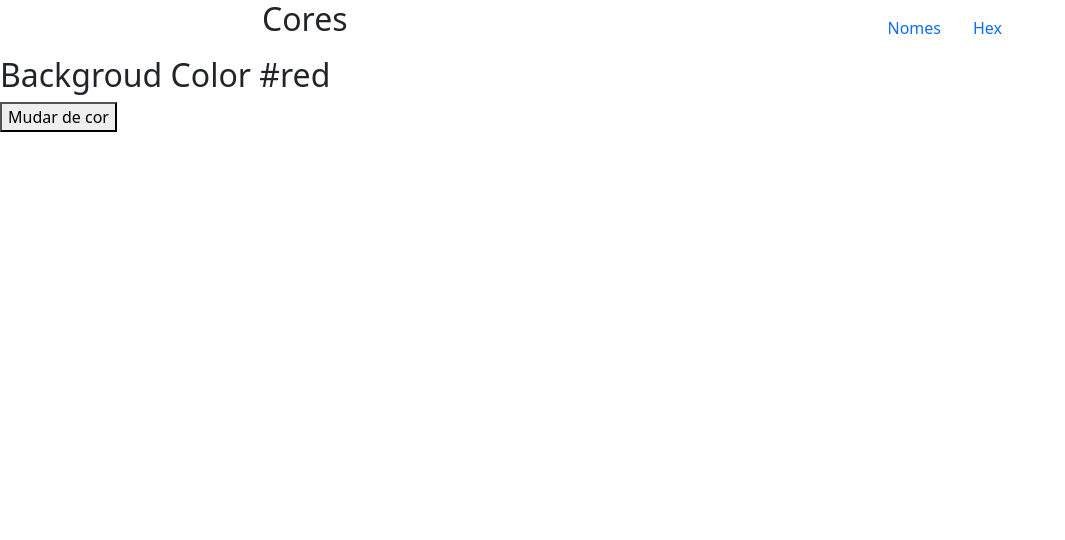
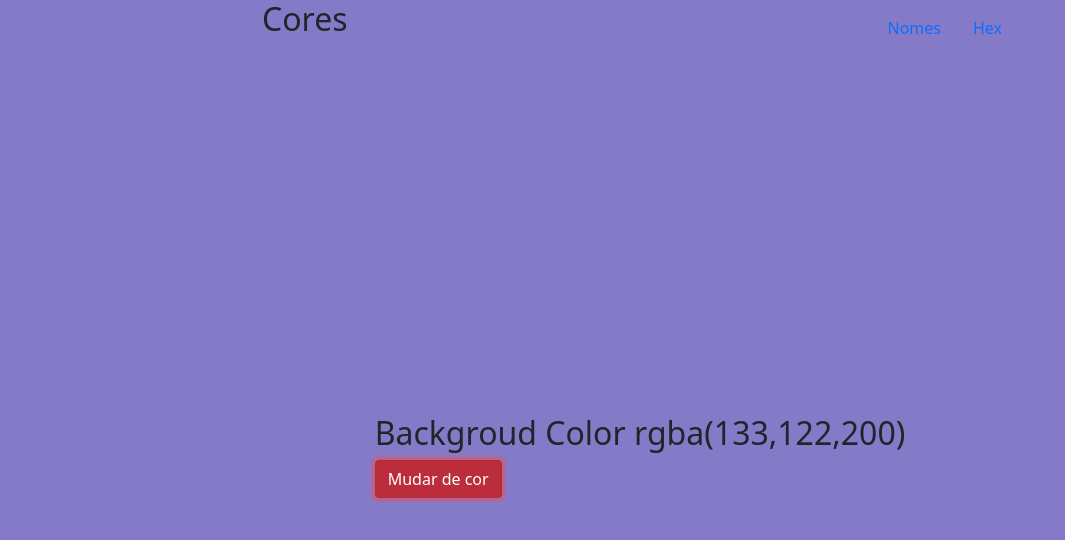
Before and after one commit to alissonsuassuna/mudando-cores-css, a plain HTML site: page index.html in a window 1280 px wide. Both pictures are taken after a click on the button "Mudar de cor". Shown: the whole page, without its empty margins (0-1065 px from the left). Drawn offline with nearby package versions, Linux system fonts and the light colour scheme.

Commit message:
alterações na aula 2

```diff
--- a/app.js
+++ b/app.js
@@ -0,0 +1,15 @@
+const colors = ['green', 'red', 'rgba(133,122,200)', '#f15025'];
+
+const btn = document.getElementById('btn')
+const color = document.querySelector('.span-color')
+
+console.log(btn, color)
+
+
+btn.addEventListener('click', function(){
+    console.log('clicou no botão')
+    const randomNumber = 2
+        // backgrond-color
+    document.body.style.backgroundColor = colors[randomNumber]
+    color.textContent = colors[randomNumber]
+})
--- a/index.html
+++ b/index.html
@@ -19,13 +19,16 @@
         </nav>
     </header>
 
-    <main>
-        <section>
-            <div>
-                <h2>Backgroud Color <span>#red</span> </h2>
-                <button>Mudar de cor</button>
+    <main class="container">
+        <section class="d-flex justify-content-center" style="height: 100vh;">
+            <div class="m-auto">
+                <h2>Backgroud Color <span class="span-color">#red</span> </h2>
+                <button id="btn" class="btn btn-danger">Mudar de cor</button>
             </div>
         </section>
     </main>
+
+
+    <script src="app.js"></script>
 </body>
 </html>
```
